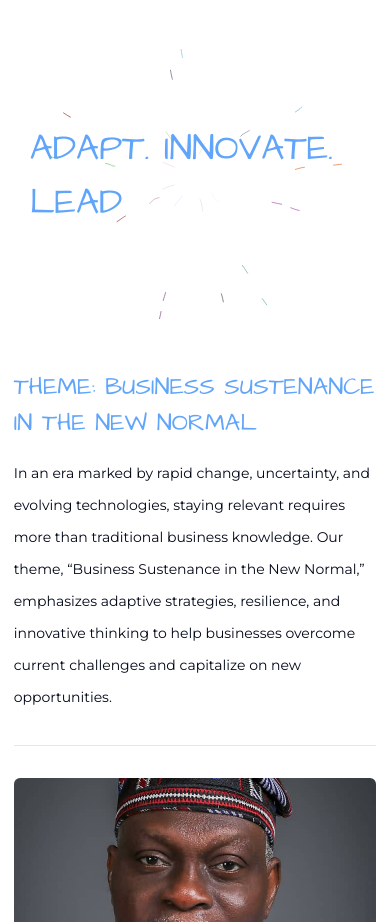
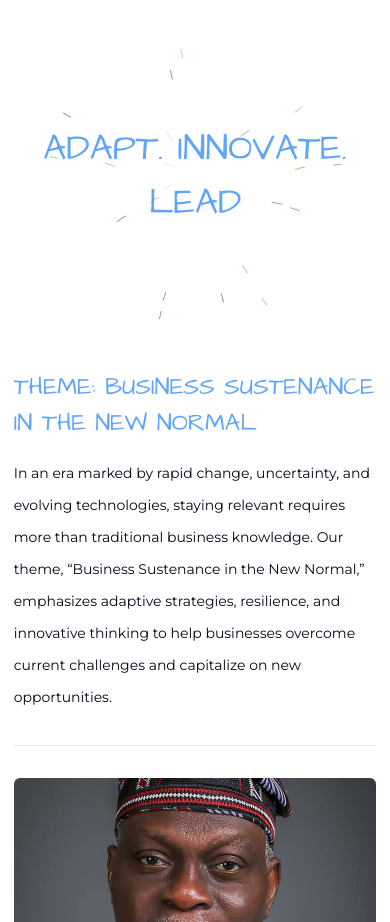
Before and after one commit to tomiwa-adelae/The-21st-Century-Life, a Next.js app: page /about in a window 390 px wide. Shown: the part 1060-1982 px from the top of the page. Built offline with nearby package versions, Linux system fonts and the light colour scheme.

Commit message:
Updated the design

```diff
--- a/app/about/page.tsx
+++ b/app/about/page.tsx
@@ -95,7 +95,7 @@ const page = () => {
 					<div className="relative h-[40vh] lg:h-full ">
 						<BackgroundLines className="flex items-center h-full justify-center px-4">
 							<h2
-								className={`${architectsDaughter.className} text-4xl lg:text-5xl leading-normal text-blue-400 uppercase`}
+								className={`${architectsDaughter.className} text-4xl lg:text-5xl leading-normal text-blue-400 uppercase text-center`}
 							>
 								Adapt. Innovate. Lead
 							</h2>
```
